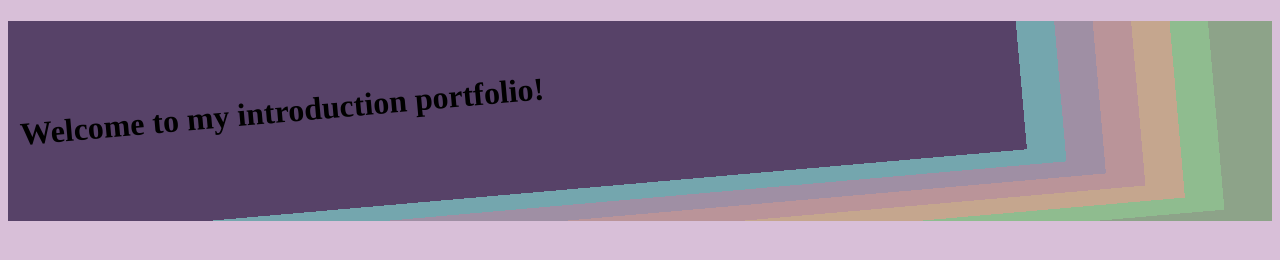
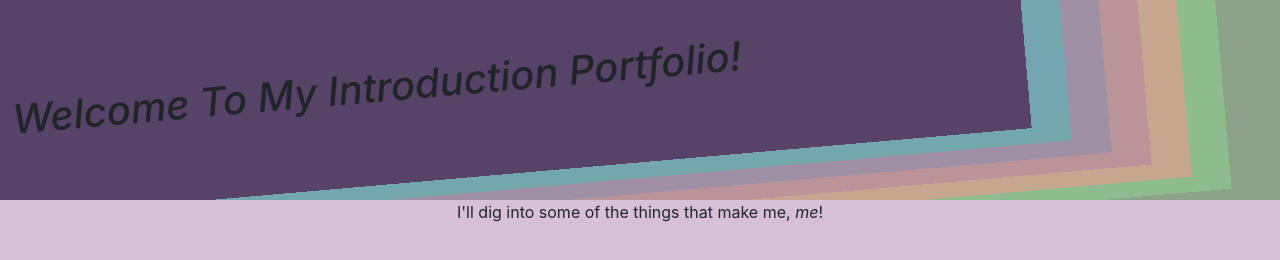
Before and after one commit to git-daisy/self.project, a plain HTML site: page index.html in a window 1280 px wide. Drawn offline with nearby package versions, Linux system fonts and the light colour scheme.

Commit message:
Revised lines 5-15

```diff
--- a/index.html
+++ b/index.html
@@ -1,14 +1,20 @@
 <!DOCTYPE html>
 <html lang="en-us">
   <head>
+    <link href="css/bootstrap.css"rel="stylesheet" type="text/css" media="all">
     <link href="css/styles.css" rel="stylesheet" type="text/css" media="all">
-      <title>Get to know me!</title>
+    <title>Get to know me!</title>
   </head>
+
   <body>
-          <div class="intro-deco">
-      <h1 class="rotated" style = "position:relative; left:10px; top:40px;">Welcome to my introduction portfolio!</h1>
-          </div>
-</section>
+
+    <div class="intro-deco">
+      <h1 class="rotated"><em>Welcome To My Introduction Portfolio!</em></h1>
+    </div>
+
+    <p> I'll dig into some of the things that make me, <em>me</em>!</p>
+
+
 
 
 
```
